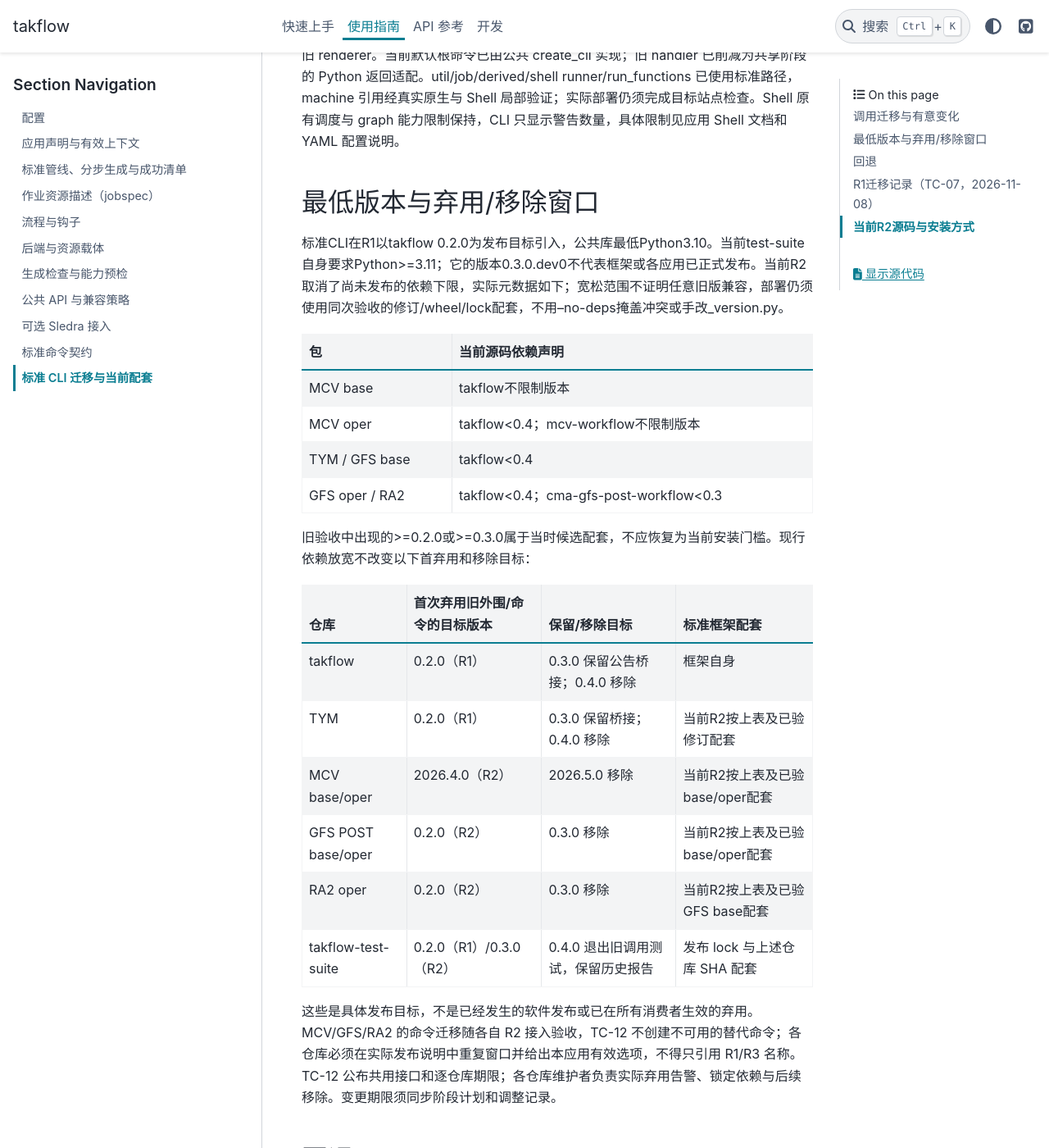
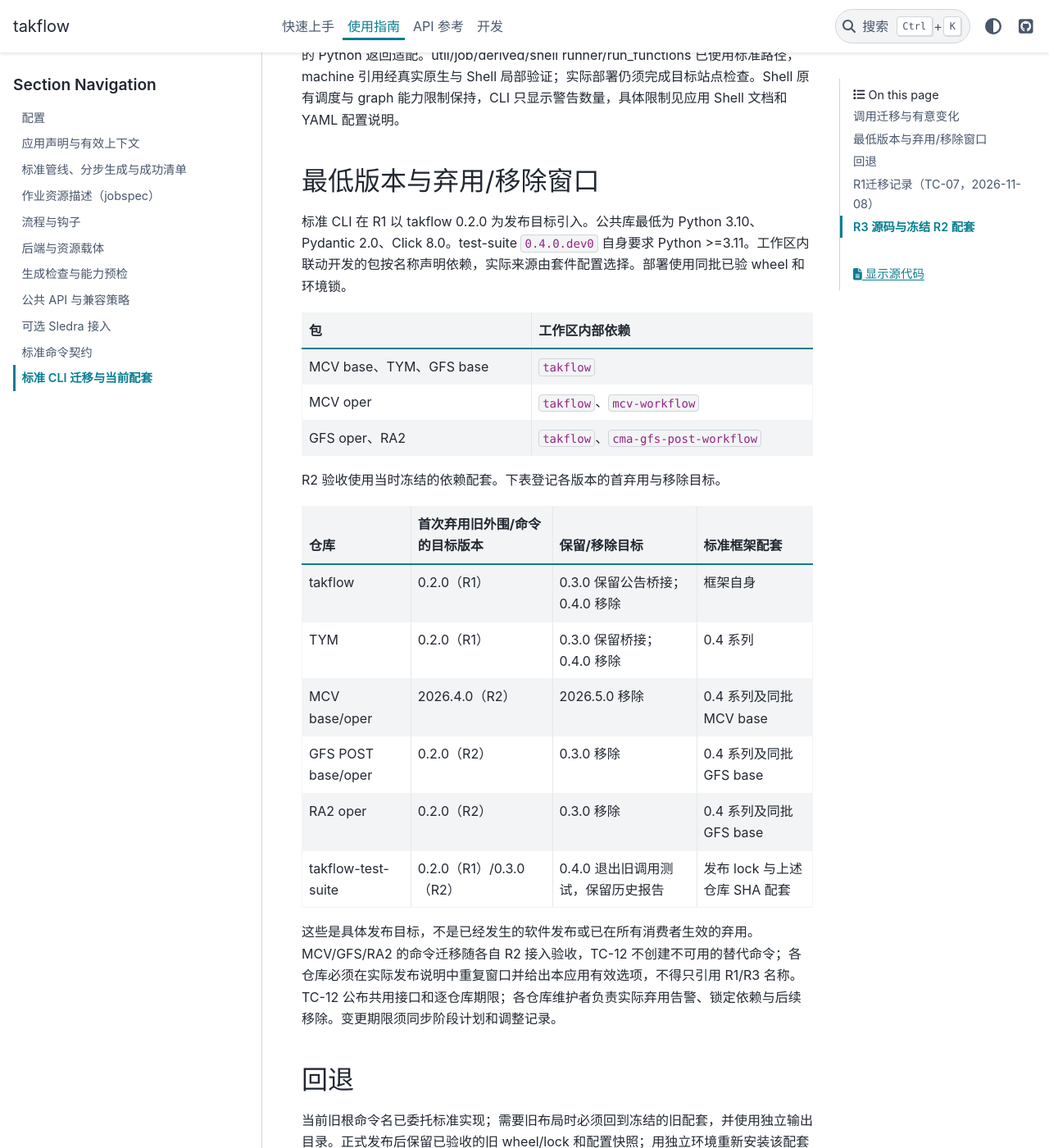
Before and after one commit to cemc-oper/takflow, a Sphinx documentation site: the page built from docs/source/guide/cli-migration.md, in a window 1280 px wide and 1400 px high, scrolled down 1351 px. Shown: the whole window at 82% size. Built offline with Sphinx 7.4.7 and the PyData theme 0.15.4, drawn with Linux system fonts in a browser that asks for light colours; some of the changed text lies outside the part shown.

Commit message:
:memo: Document workspace dependency pairing and R3 installation
- Explain how the integration suite selects local framework and application sources
- Document how deployment environments lock a tested set of framework, base, and oper wheels

```diff
--- a/docs/source/guide/cli-migration.md
+++ b/docs/source/guide/cli-migration.md
@@ -1,6 +1,6 @@
 # 标准 CLI 迁移与当前配套
 
-面向应用维护者和部署者。标准CLI在TC-12引入，TYM、MCV base/oper、GFS base/oper及RA2的默认入口现均委托公共管线。当前R2使用已验源码修订和明确未发布的配套候选；实际发布由维护者办理，不能把local candidate或SCM安装metadata当作正式tag或当前源码身份。
+面向应用维护者和部署者。标准CLI在TC-12引入，TYM、MCV base/oper、GFS base/oper及RA2的默认入口现均委托公共管线。当前准备 R3 配套候选，实际发行由维护者办理。候选版本、源码修订和发行状态各自登记。
 
 ## 调用迁移与有意变化
 
@@ -21,24 +21,23 @@ TYM 标准入口直接使用 cma_tym.application 的配置、组件、构图及
 
 ## 最低版本与弃用/移除窗口
 
-标准CLI在R1以takflow 0.2.0为发布目标引入，公共库最低Python3.10。当前test-suite自身要求Python>=3.11；它的版本0.3.0.dev0不代表框架或各应用已正式发布。当前R2取消了尚未发布的依赖下限，实际元数据如下；宽松范围不证明任意旧版兼容，部署仍须使用同次验收的修订/wheel/lock配套，不用--no-deps掩盖冲突或手改_version.py。
+标准 CLI 在 R1 以 takflow 0.2.0 为发布目标引入。公共库最低为 Python 3.10、Pydantic 2.0、Click 8.0。test-suite `0.4.0.dev0` 自身要求 Python >=3.11。工作区内联动开发的包按名称声明依赖，实际来源由套件配置选择。部署使用同批已验 wheel 和环境锁。
 
-| 包 | 当前源码依赖声明 |
+| 包 | 工作区内部依赖 |
 |---|---|
-| MCV base | takflow不限制版本 |
-| MCV oper | takflow<0.4；mcv-workflow不限制版本 |
-| TYM / GFS base | takflow<0.4 |
-| GFS oper / RA2 | takflow<0.4；cma-gfs-post-workflow<0.3 |
+| MCV base、TYM、GFS base | `takflow` |
+| MCV oper | `takflow`、`mcv-workflow` |
+| GFS oper、RA2 | `takflow`、`cma-gfs-post-workflow` |
 
-旧验收中出现的>=0.2.0或>=0.3.0属于当时候选配套，不应恢复为当前安装门槛。现行依赖放宽不改变以下首弃用和移除目标：
+R2 验收使用当时冻结的依赖配套。下表登记各版本的首弃用与移除目标。
 
 | 仓库 | 首次弃用旧外围/命令的目标版本 | 保留/移除目标 | 标准框架配套 |
 | --- | --- | --- | --- |
 | takflow | 0.2.0（R1） | 0.3.0 保留公告桥接；0.4.0 移除 | 框架自身 |
-| TYM | 0.2.0（R1） | 0.3.0 保留桥接；0.4.0 移除 | 当前R2按上表及已验修订配套 |
-| MCV base/oper | 2026.4.0（R2） | 2026.5.0 移除 | 当前R2按上表及已验base/oper配套 |
-| GFS POST base/oper | 0.2.0（R2） | 0.3.0 移除 | 当前R2按上表及已验base/oper配套 |
-| RA2 oper | 0.2.0（R2） | 0.3.0 移除 | 当前R2按上表及已验GFS base配套 |
+| TYM | 0.2.0（R1） | 0.3.0 保留桥接；0.4.0 移除 | 0.4 系列 |
+| MCV base/oper | 2026.4.0（R2） | 2026.5.0 移除 | 0.4 系列及同批 MCV base |
+| GFS POST base/oper | 0.2.0（R2） | 0.3.0 移除 | 0.4 系列及同批 GFS base |
+| RA2 oper | 0.2.0（R2） | 0.3.0 移除 | 0.4 系列及同批 GFS base |
 | takflow-test-suite | 0.2.0（R1）/0.3.0（R2） | 0.4.0 退出旧调用测试，保留历史报告 | 发布 lock 与上述仓库 SHA 配套 |
 
 这些是具体发布目标，不是已经发生的软件发布或已在所有消费者生效的弃用。MCV/GFS/RA2 的命令迁移随各自 R2 接入验收，TC-12 不创建不可用的替代命令；各仓库必须在实际发布说明中重复窗口并给出本应用有效选项，不得只引用 R1/R3 名称。TC-12 公布共用接口和逐仓库期限；各仓库维护者负责实际弃用告警、锁定依赖与后续移除。变更期限须同步阶段计划和调整记录。
@@ -56,9 +55,9 @@ TYM 默认根入口现已切换为 create_cli；standard 仅作为 0.4.0 前的
 当时TYM与suite按R1的takflow>=0.2.0,<0.3和0.2.0.dev0验收，并使用0.2.0+tc07.g<实际HEAD>候选验证。该记录只用于冻结R1复查；当前源码依赖及安装方式以上面的现行配套为准。原始SCM describe/HEAD/diff、旧wheel/lock与历史结果继续保留。
 
 
-## 当前R2源码与安装方式
+## R3 源码与冻结 R2 配套
 
-各应用的有效选项、限期旧Python返回适配和冻结回退见所属项目docs/standard-cli.md及installation说明。工作区用test-suite的scripts/r2_candidates.py在独立环境执行locked sync；候选目标为takflow/TYM 0.3.0、MCV base/oper 2026.4.0、GFS base/oper/RA2 0.2.0，并记录实际HEAD/dirty摘要。
+各应用的有效选项、限期旧 Python 返回适配和回退见所属项目迁移公告。工作区在 test-suite 中执行 `uv sync --locked --extra dev`，按本地路径安装框架和应用。需要验证 R3 目标版本时可使用 `scripts/r3_candidates.py` 标记本地候选。独立部署在新环境一并选定已验的框架、base 和所需 oper，由环境锁固定各层。MCV base 仓库的独立锁采用其公开索引策略，工作区开发使用套件锁。复查 R2 源码使用冻结工作树及当时的锁。
 
 2026-11-11 的 R2 联合验收使用 TC-11.8 的 takflow、TYM、GFS base/oper 和 RA2 wheel，配上 TC-13.6 含后处理模板校验的 MCV base/oper wheel。各 wheel 由对应 sdist 构建。版本、SHA-256、当前源码修订与候选来源的对应关系见工作区 `framework/doc/2026-11-06-takflow-capability-plan/tc13/step07/pairing.json`，同目录 `REPORT.md` 记录支持组合和现场入口。
 
```
